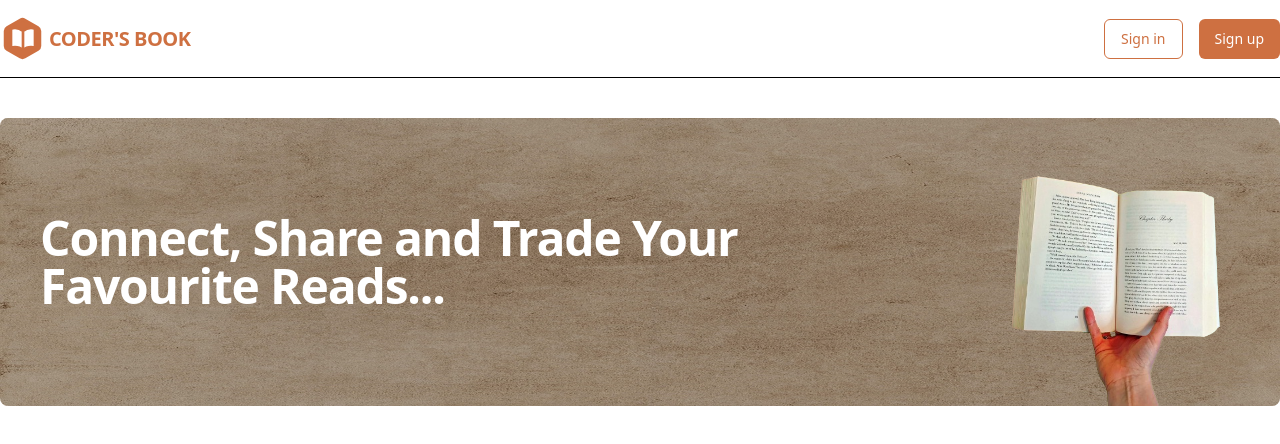
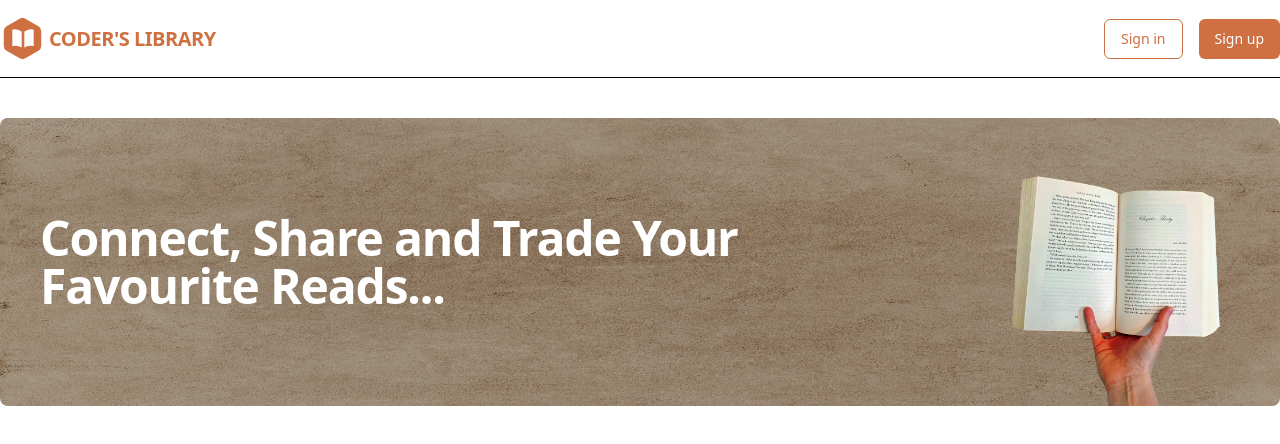
Before and after one commit to sanncody/elib-client-app, a Next.js app: page / in a window 1280 px wide. Shown: the top 444 px of the page. Built offline with nearby package versions, Linux system fonts and the light colour scheme.

Commit message:
reorganise components and folder structure

```diff
--- a/src/components/Banner.tsx
+++ b/src/app/(home)/components/Banner.tsx
@@ -1,14 +1,12 @@
 import React from 'react';
 import Image from 'next/image';
-import PaperBg from "../../public/paper-bg.jpg";
-import BookImage from "../../public/book.png";
 
 const Banner = () => {
     return (
         <div className="mx-auto max-w-7xl py-10">
             <div className="relative">
                 <Image
-                    src={PaperBg}
+                    src={"/paper-bg.jpg"}
                     alt="billboard"
                     className="h-72 w-full rounded-lg"
                     height={0}
@@ -17,7 +15,7 @@ const Banner = () => {
                 />
                 <div className="absolute inset-0 h-full w-full rounded-lg bg-gray-950 opacity-30" />
                 <Image
-                    src={BookImage}
+                    src={"/book.png"}
                     alt="billboard"
                     className="absolute bottom-0 right-5"
                     height={0}
--- a/src/app/page.tsx
+++ b/src/app/(home)/page.tsx
@@ -1,4 +1,4 @@
-import Banner from "@/components/Banner";
+import Banner from "@/app/(home)/components/Banner";
 
 
 export default function Home() {
--- a/src/components/Navbar.tsx
+++ b/src/components/Navbar.tsx
@@ -13,7 +13,7 @@ const Navbar = () => {
                                 <BookIcon />
                             </div>
                             <span className="text-xl font-bold uppercase tracking-tight text-primary-500">
-                                Coder&apos;s Book
+                                Coder&apos;s Library
                             </span>
                         </div>
                     </Link>
```
